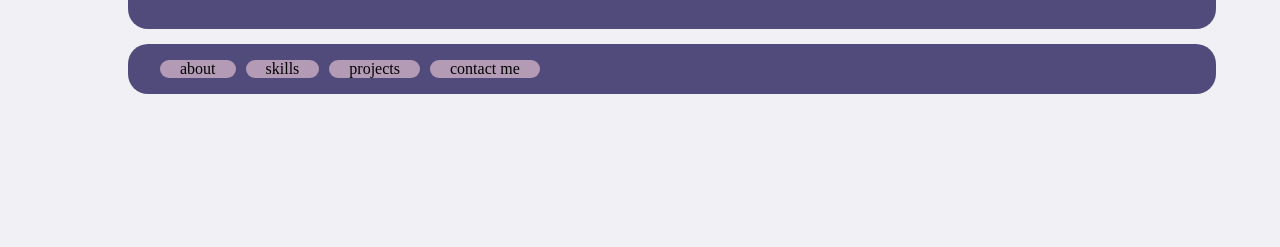
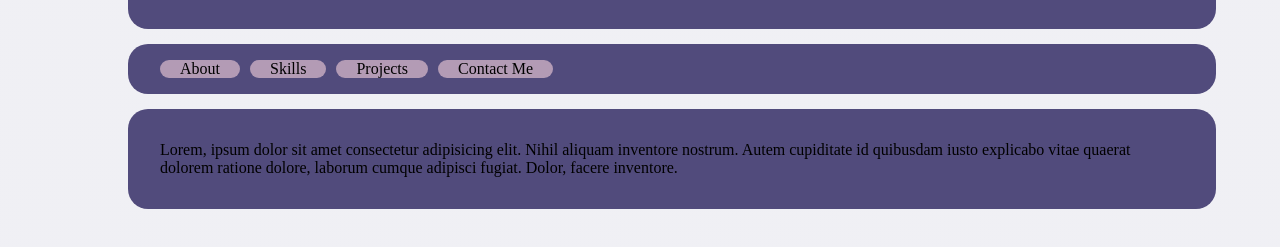
Before and after one commit to avishek-barua/portfolio-html, a plain HTML site: page index.html in a window 1280 px wide. Shown: the part 227-474 px from the top of the page. Drawn offline with nearby package versions, Linux system fonts and the light colour scheme; a web font is replaced by a local one.

Commit message:
main section added

```diff
--- a/index.html
+++ b/index.html
@@ -30,6 +30,9 @@
                 <li>contact me</li>
             </ul>
         </nav>
+        <main>
+            <p>Lorem, ipsum dolor sit amet consectetur adipisicing elit. Nihil aliquam inventore nostrum. Autem cupiditate id quibusdam iusto explicabo vitae quaerat dolorem ratione dolore, laborum cumque adipisci fugiat. Dolor, facere inventore.</p>
+        </main>
 
     <script
       type="module"
--- a/style/styles.css
+++ b/style/styles.css
@@ -88,9 +88,6 @@ header img {
 .cv-btn ion-icon {
   font-size: 15px;
 }
-main {
-  width: 100%;
-}
 nav {
   background: var(--background);
   margin-top: 15px;
@@ -104,9 +101,20 @@ nav {
   align-items: center;
 }
 
-.nav-btns li{
-    margin-right: 10px;
-    background: #b39bb5;
-    padding: 0 20px;
-    border-radius: 20px;
+.nav-btns li {
+  margin-right: 10px;
+  background: #b39bb5;
+  padding: 0 20px;
+  border-radius: 20px;
+  text-transform: capitalize;
+  vertical-align:baseline;
 }
+
+main {
+  padding: 2rem;
+  margin-top: 15px;
+  width: 100%;
+
+  background: var(--background);
+  border-radius: 20px;
+}
```
